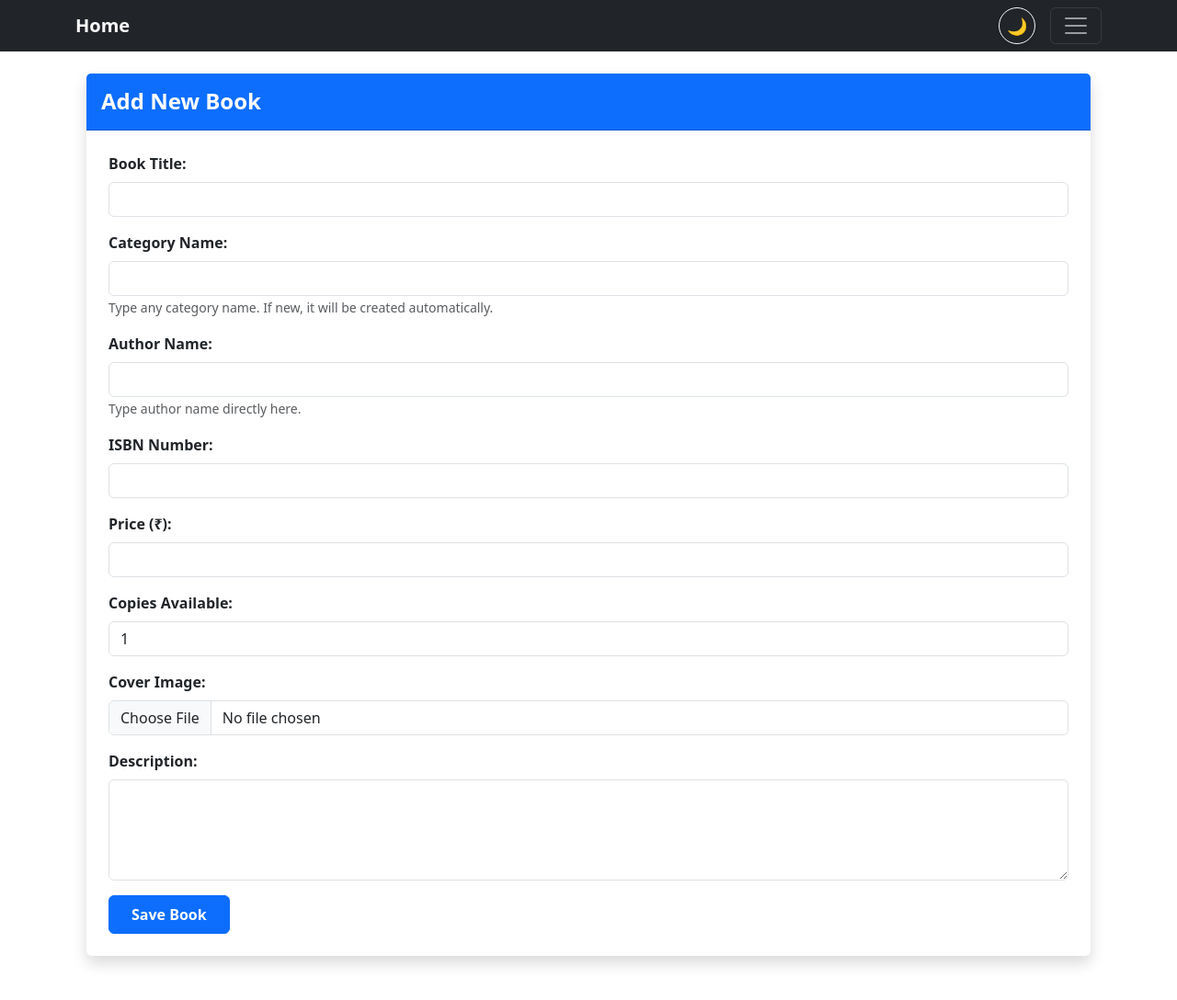
After one commit to Summmit04/LibraryProject, a Django app: page /library/add-book/ in a window 1280 px wide. The commit adds this page. Shown: the whole page at 92% size. Run offline with Django 5.2, Linux system fonts and the light colour scheme; the visitor is signed in with stand-in values (Sample User, id 1).

Commit message:
Added custom add book interface, search icon, and table hover effects

```diff
--- /dev/null
+++ b/library/templates/library/add_book.html
@@ -0,0 +1,61 @@
+{% extends 'library/base.html' %}
+
+{% block content %}
+<div class="container mt-4 mb-5">
+    <div class="card shadow border-0 mb-4 hover-lift">
+        <div class="card-header bg-primary text-white py-3">
+            <h4 class="mb-0 fw-bold">Add New Book</h4>
+        </div>
+
+        <div class="card-body p-4">
+            <form method="POST" enctype="multipart/form-data">
+                {% csrf_token %}
+
+                <div class="mb-3">
+                    <label class="form-label fw-bold">Book Title:</label>
+                    <input type="text" name="title" class="form-control" required>
+                </div>
+
+                <div class="mb-3">
+                    <label class="form-label fw-bold">Category Name:</label>
+                    <input type="text" name="category_name" class="form-control" required>
+                    <small class="text-muted">Type any category name. If new, it will be created automatically.</small>
+                </div>
+
+                <div class="mb-3">
+                    <label class="form-label fw-bold">Author Name:</label>
+                    <input type="text" name="author_name" class="form-control" required>
+                    <small class="text-muted">Type author name directly here.</small>
+                </div>
+
+                <div class="mb-3">
+                    <label class="form-label fw-bold">ISBN Number:</label>
+                    <input type="text" name="isbn_number" class="form-control">
+                </div>
+
+                <div class="mb-3">
+                    <label class="form-label fw-bold">Price (₹):</label>
+                    <input type="number" step="0.01" name="price" class="form-control">
+                </div>
+
+                <div class="mb-3">
+                    <label class="form-label fw-bold">Copies Available:</label>
+                    <input type="number" name="copies_available" value="1" class="form-control" required>
+                </div>
+
+                <div class="mb-3">
+                    <label class="form-label fw-bold">Cover Image:</label>
+                    <input type="file" name="cover_image" class="form-control">
+                </div>
+
+                <div class="mb-3">
+                    <label class="form-label fw-bold">Description:</label>
+                    <textarea name="description" class="form-control" rows="4"></textarea>
+                </div>
+
+                <button type="submit" class="btn btn-primary px-4 py-2 fw-bold">Save Book</button>
+            </form>
+        </div>
+    </div>
+</div>
+{% endblock %}
--- a/library/templates/library/base.html
+++ b/library/templates/library/base.html
@@ -1,6 +1,19 @@
 <!DOCTYPE html>
 <html lang="en" data-bs-theme="light">
 <head>
+    <style>
+    /* Table row pop-out hover effect */
+    .table tbody tr {
+        transition: all 0.25s ease-in-out;
+    }
+    .table tbody tr:hover {
+        transform: translateY(-3px);
+        box-shadow: 0 6px 15px rgba(0, 0, 0, 0.1);
+        background-color: #ffffff !important;
+        position: relative;
+        z-index: 5;
+    }
+</style>
     <meta charset="UTF-8">
     <meta name="viewport" content="width=device-width, initial-scale=1.0">
     <title>Library Management System</title>
--- a/library/urls.py
+++ b/library/urls.py
@@ -12,7 +12,7 @@ urlpatterns = [
     path('admin-student/<int:student_id>/', views.admin_student_profile, name='admin_student_profile'),
     path('students/', views.manage_students, name='manage_students'),
     path('delete-book/<int:book_id>/', views.delete_book, name='delete_book'),
-
+    path('add-book/', views.add_book, name='add_book'),
     path('login/', views.user_login, name='user_login'),
     path('register/', views.register, name='register'),
     path('logout/', views.user_logout, name='user_logout'),
--- a/library/views.py
+++ b/library/views.py
@@ -298,3 +298,34 @@ def issue_book(request):
         'books': books,
     }
     return render(request, 'library/issue_book.html', context)
+
+@login_required
+def add_book(request):
+    if not request.user.is_staff:
+        return redirect('manage_books')
+
+    if request.method == 'POST':
+        title = request.POST.get('title')
+        category_name = request.POST.get('category_name').strip()
+        author_name = request.POST.get('author_name').strip()
+        isbn_number = request.POST.get('isbn_number')
+        price = request.POST.get('price')
+        copies_available = request.POST.get('copies_available', 1)
+        description = request.POST.get('description')
+        cover_image = request.FILES.get('cover_image')
+        category, _ = Category.objects.get_or_create(name=category_name)
+        author, _ = Author.objects.get_or_create(name=author_name)
+
+        Book.objects.create(
+            title=title,
+            category=category,
+            author=author,
+            isbn_number=isbn_number,
+            price=price,
+            copies_available=copies_available,
+            cover_image=cover_image,
+            description=description
+        )
+        return redirect('manage_books')
+
+    return render(request, 'library/add_book.html')
```
Also changed, not shown: library/templates/library/manage_books.html (+8 -2 lines), README.md, library/media/book_covers/9781718502086-scaled.jpg (added), 8 other files.
